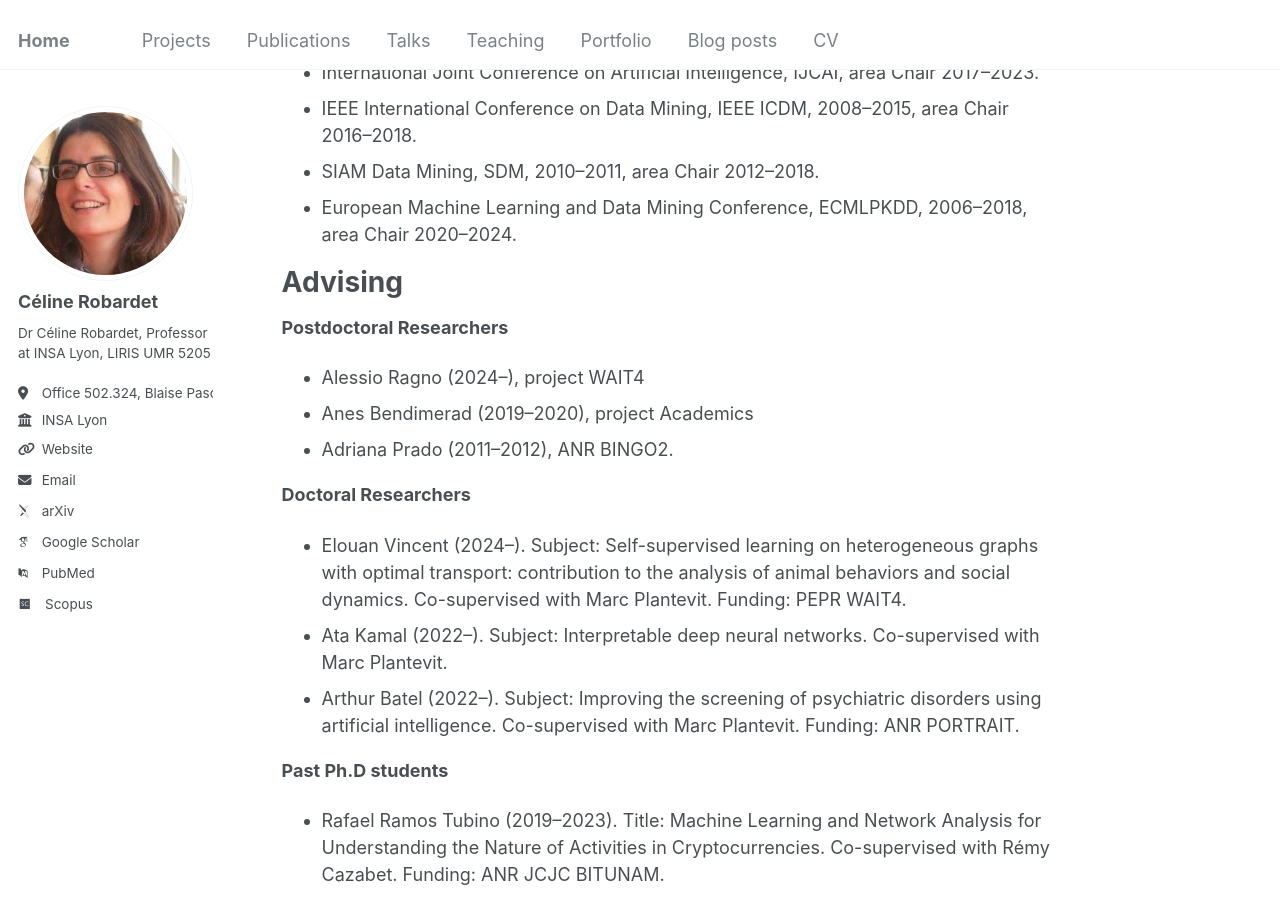
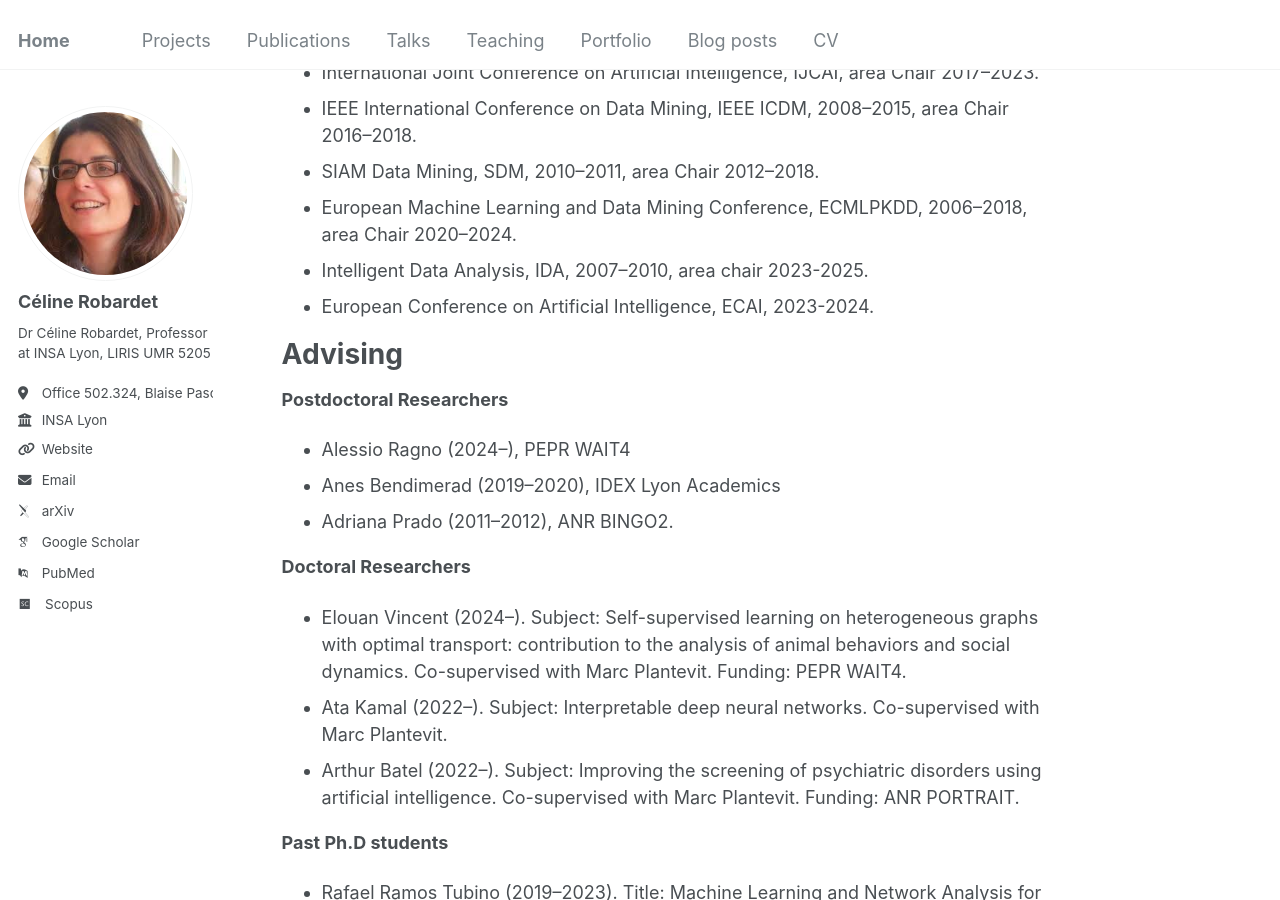
Before and after one commit to crobardet/crobardet.github.io, a Jekyll site: the page built from _pages/about.md, in a window 1280 px wide and 900 px high, scrolled down 1477 px. Built offline with Jekyll 4.4.1, drawn with Linux system fonts in a browser that asks for light colours; some web fonts are replaced.

Commit message:
Update about.md

```diff
--- a/_pages/about.md
+++ b/_pages/about.md
@@ -50,14 +50,16 @@ Program Committees
 * IEEE International Conference on Data Mining, IEEE ICDM, 2008–2015, area Chair 2016–2018.
 * SIAM Data Mining, SDM, 2010–2011, area Chair 2012–2018.
 * European Machine Learning and Data Mining Conference, ECMLPKDD, 2006–2018, area Chair 2020–2024.
+* Intelligent Data Analysis, IDA, 2007--2010, area chair 2023-2025.
+* European Conference on Artificial Intelligence, ECAI, 2023-2024.
 
 Advising
 =====
 
 **Postdoctoral Researchers**
 
-* Alessio Ragno (2024--), project WAIT4
-* Anes Bendimerad (2019--2020), project Academics
+* Alessio Ragno (2024--), PEPR WAIT4
+* Anes Bendimerad (2019--2020), IDEX Lyon Academics
 * Adriana Prado (2011--2012), ANR BINGO2.
 
 **Doctoral Researchers**
```
